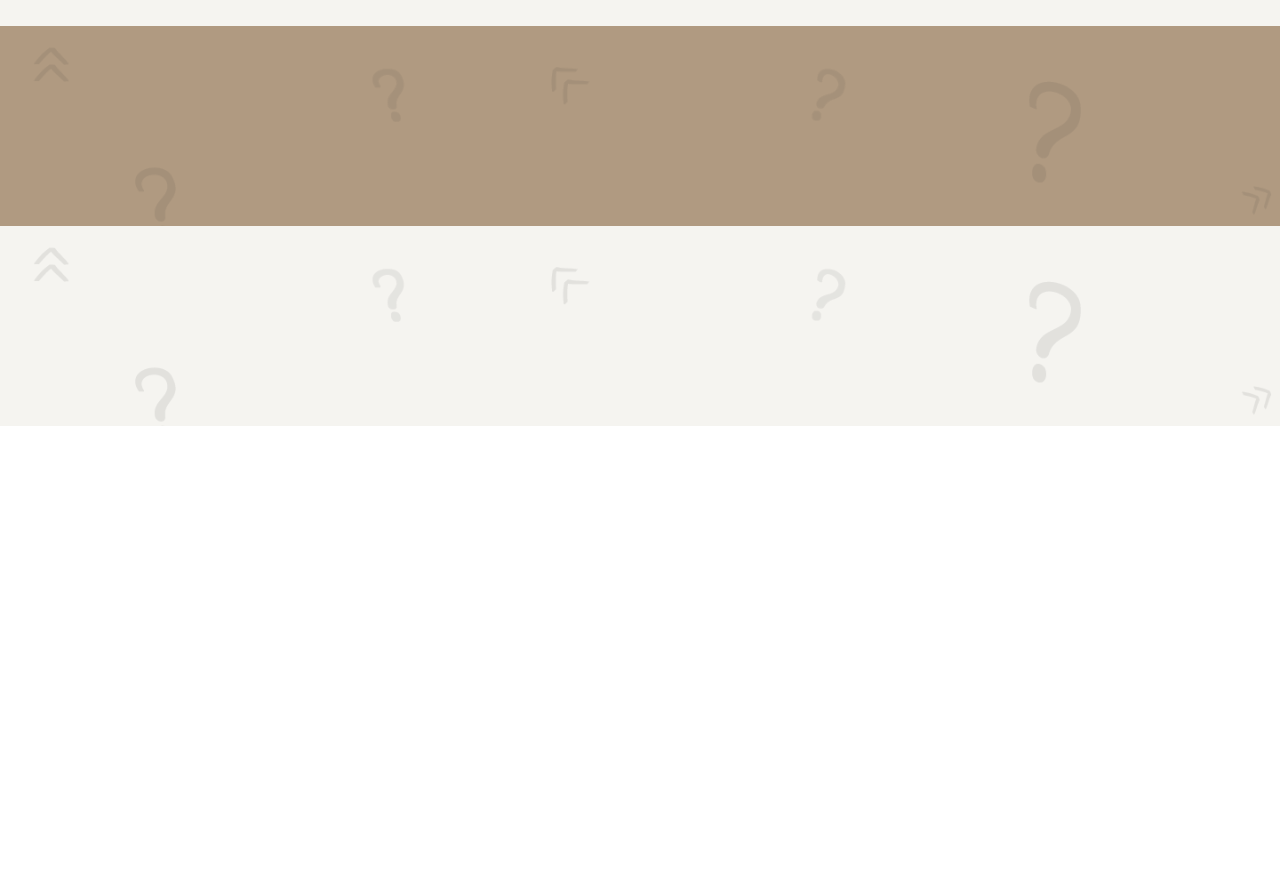
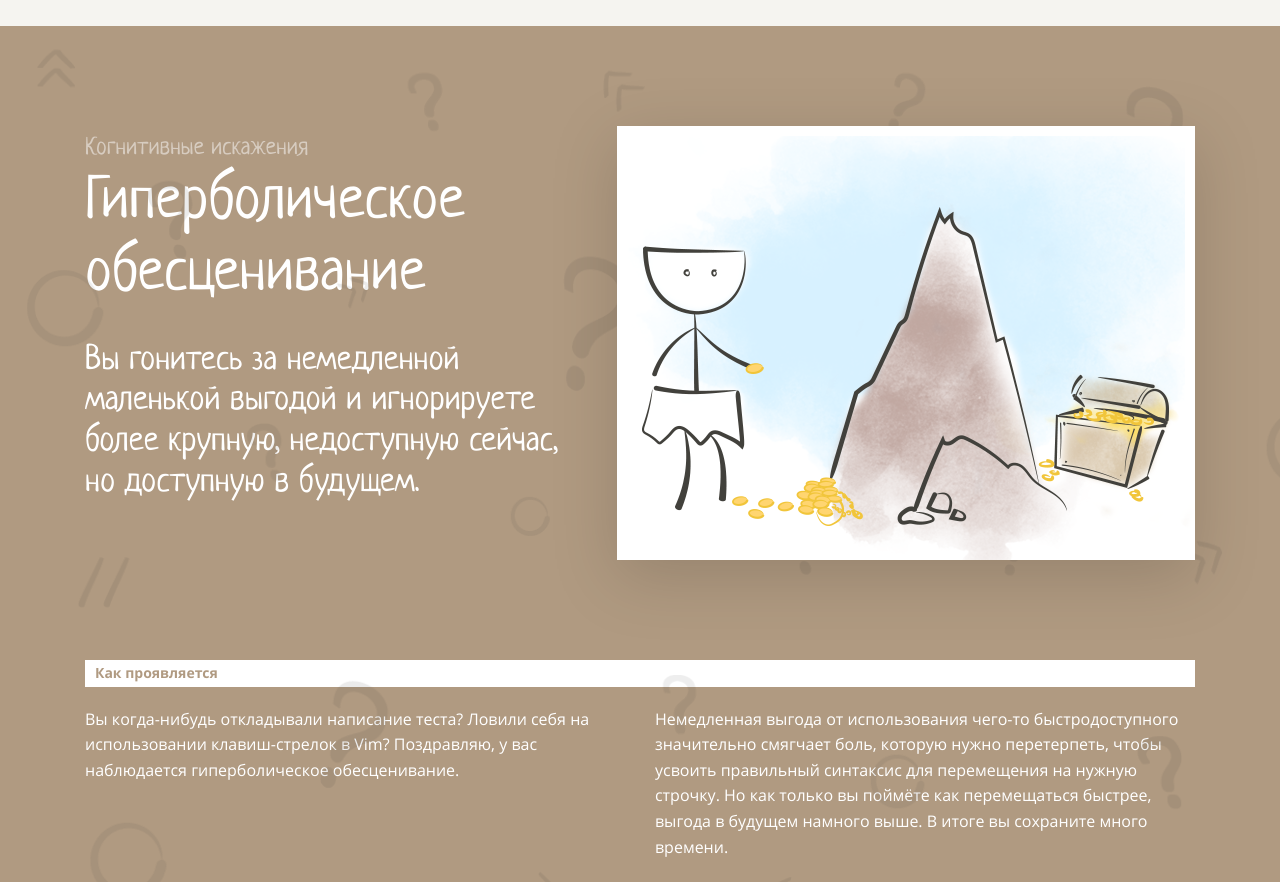
Before and after one commit to dmitry-buyan/layout-designer-project-lvl1, a website: page src/index.html in a window 1280 px wide. Shown: the part 5340-6222 px from the top of the page. Before the commit the page ends 5766 px from the top, so only its background shows below. Drawn offline with Linux system fonts and the light colour scheme.

Commit message:
task9: markup and styling

```diff
--- a/src/index.html
+++ b/src/index.html
@@ -108,7 +108,7 @@
         <div class="container">
           <div class="color-white" id="premature-optimization">
             <div class="top row-direction mb-100">
-              <div class="intro">
+              <div class="intro pr-30">
                 <mark class="mark mark-light">Когнитивные искажения</mark>
                 <h2 class="mt-0 mb-30">Преждевременная оптимизация</h2>
                 <p class="mt-0">Вы оптимизируете что-то задолго до того, как в этом появляется необходимость.</p>
@@ -158,8 +158,26 @@
 
       <section class="relative bg bg-brown">
         <div class="container">
-          <div id="hyperbolic-depreciation">
-
+          <div class="color-white" id="hyperbolic-depreciation">
+            <div class="top row-direction mb-100">
+              <div class="intro pr-30">
+                <mark class="mark mark-light">Когнитивные искажения</mark>
+                <h2 class="mt-0 mb-30">Гиперболическое обесценивание</h2>
+                <p class="mt-0">Вы гонитесь за немедленной маленькой выгодой и игнорируете более крупную, недоступную сейчас, но доступную в будущем.</p>
+              </div>
+              <div class="img-container">
+                <img class="vertical-align shadow img" src="img/4.png" width="578" height="434" alt="Изображение человечка, собирающего по одной золотые монеты, рассыпанные перед горой, в то время как за этой горой целый сундук золотых монет.">
+              </div>
+            </div>
+            <div class="bottom">
+              <h3 class="subtitle color-brown bg-white mt-0 mb-20">Как проявляется</h3>
+              <div class="half-width">
+                <p class="my-0">Вы когда-нибудь откладывали написание теста? Ловили себя на использовании клавиш-стрелок в Vim? Поздравляю, у вас наблюдается гиперболическое обесценивание.</p>
+              </div>
+              <div class="half-width">
+                <p class="my-0">Немедленная выгода от использования чего-то быстродоступного значительно смягчает боль, которую нужно перетерпеть, чтобы усвоить правильный синтаксис для перемещения на нужную строчку. Но как только вы поймёте как перемещаться быстрее, выгода в будущем намного выше. В итоге вы сохраните много времени.</p>
+              </div>
+            </div>
           </div>
         </div>
       </section>
--- a/src/styles/style.css
+++ b/src/styles/style.css
@@ -482,6 +482,10 @@ h3 {
   column-span: all;
 }
 
+.pr-30 {
+  padding-right: 30px;
+}
+
 .pl-30 {
   padding-left: 30px;
 }
```
